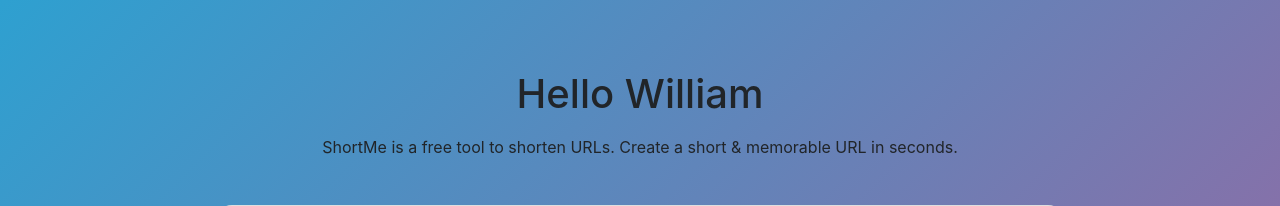
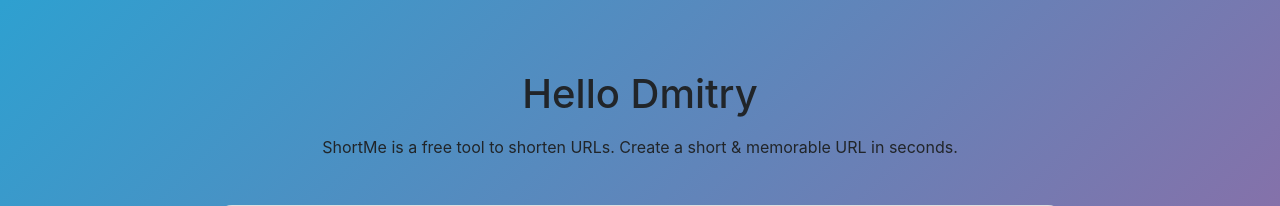
Before and after one commit to AcrobaticPanicc/ShortMe-URL-Shortener, a Flask app: page /api_doc in a window 1280 px wide. Shown: the top 206 px of the page. Run offline with Flask 2, Linux system fonts and the light colour scheme; some libraries are stand-ins or nearby versions.

Commit message:
chore: change title

```diff
--- a/app/client/templates/base.html
+++ b/app/client/templates/base.html
@@ -20,7 +20,7 @@
         <div>
             <div class="dh-highlight-text">
                 <div class="container">
-                    <h1 class="clearmargin clearpadding">Hello William</h1>
+                    <h1 class="clearmargin clearpadding">Hello Dmitry</h1>
                     <p id="heading-p">ShortMe is a free tool to shorten URLs. Create a short & memorable URL in seconds.</p>
                 </div>
             </div>
```
